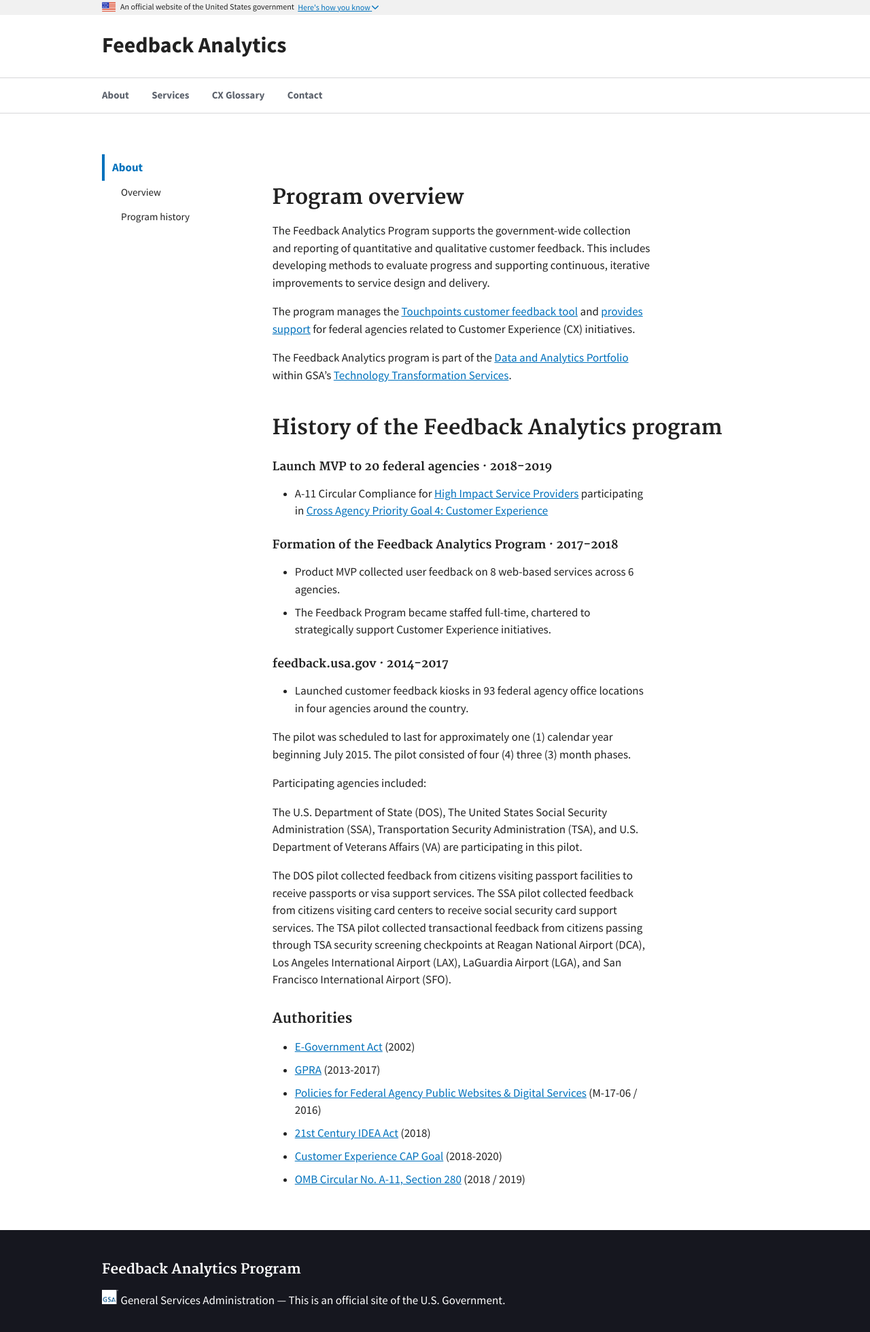
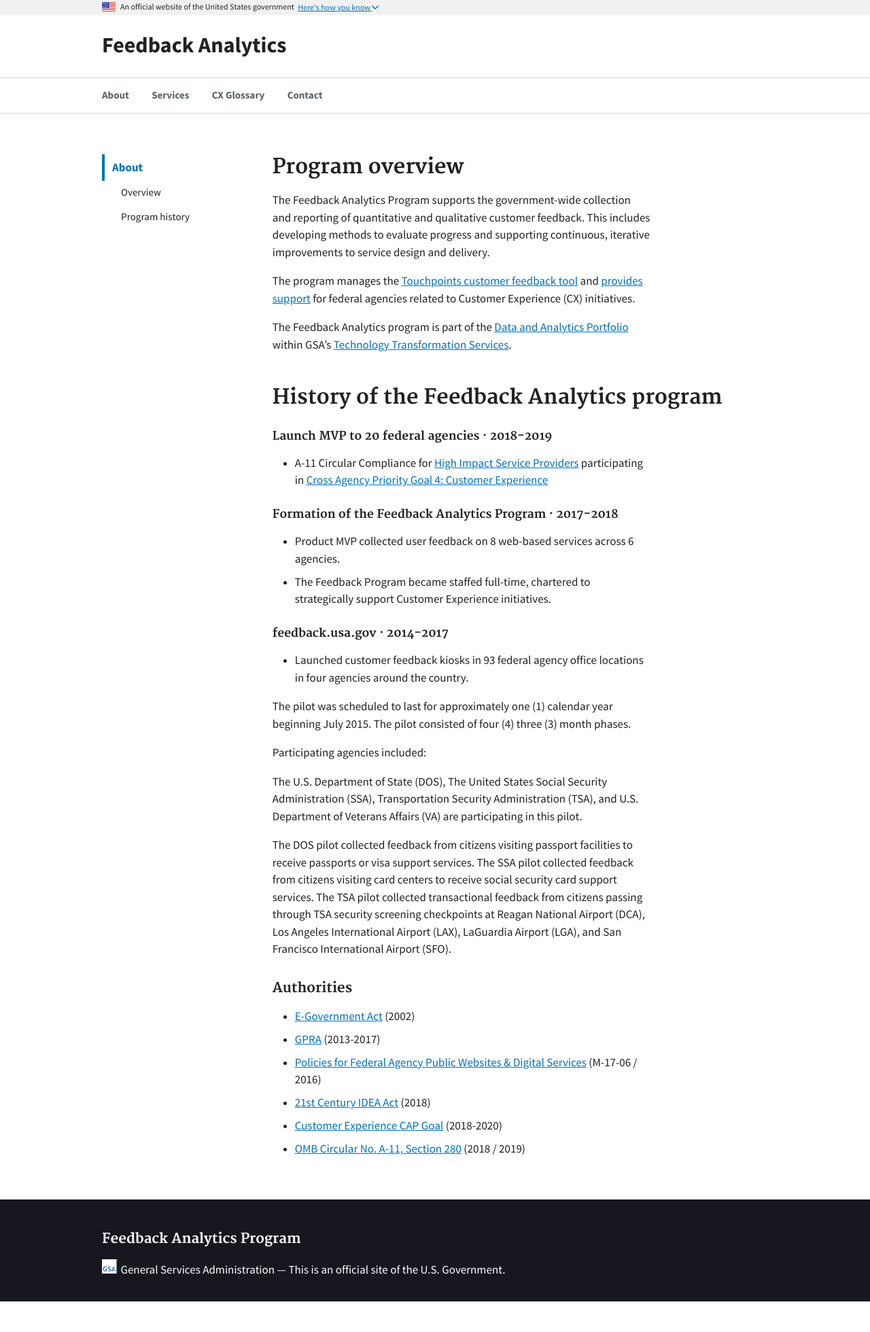
Before and after one commit to GSA/feedback.usa.gov, a Jekyll site: the page built from pages/about.md, in a window 1280 px wide. Shown: the whole page at 68% size. Built offline with Jekyll 4.4.1, drawn with Linux system fonts in a browser that asks for light colours; after the commit the page ends 1915 px from its top, so only the background shows below that.

Commit message:
reduce spacing at the top of about page

```diff
--- a/pages/about.md
+++ b/pages/about.md
@@ -7,8 +7,10 @@ nav_current_title: "About"
 permalink: /about/
 ---
 
-<a id="overview"></a>
-## Program overview
+<h2>
+  <a id="overview"></a>
+  Program overview
+</h2>
 
 The Feedback Analytics Program supports
 the government-wide collection and reporting of
@@ -24,7 +26,6 @@ The Feedback Analytics program is part of the
 within
 GSA's
 [Technology Transformation Services](https://www.gsa.gov/about-us/organization/federal-acquisition-service/technology-transformation-services).
-
 
 
 <a id="history"></a>
```
Also changed, not shown: pages/services.md (+2 -1 lines).
